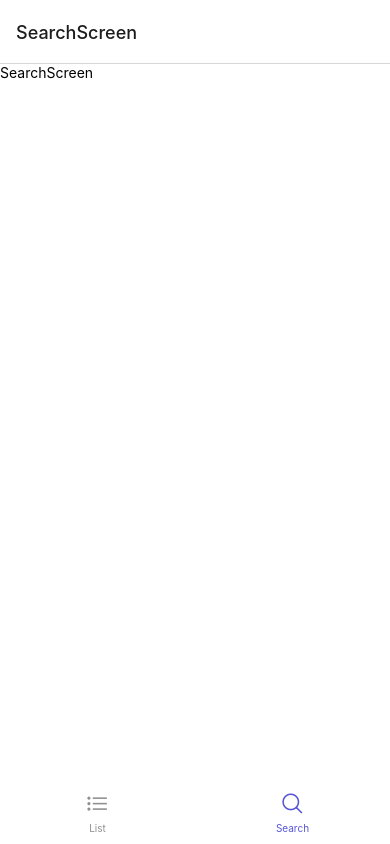
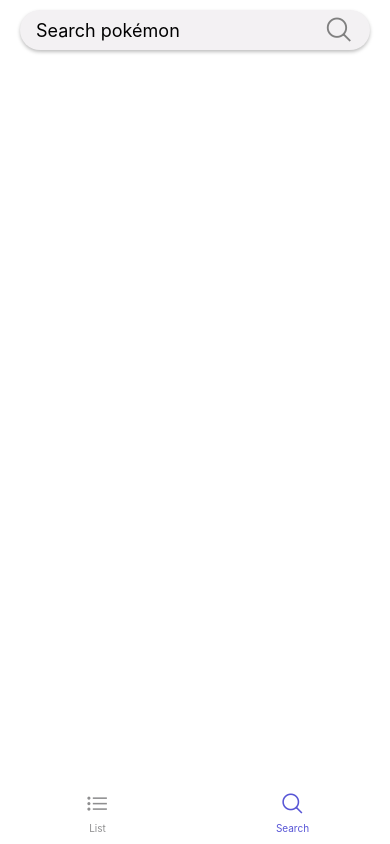
Before and after one commit to leotangram/pokedexRNTS, a React Native app: screen /SearchScreen in a window 390 px wide. Built offline with nearby package versions, Linux system fonts and the light colour scheme; no server answers.

Commit message:
Search component design

```diff
--- /dev/null
+++ b/src/components/SearchInput.tsx
@@ -0,0 +1,47 @@
+import React from 'react'
+import { Platform, StyleSheet, TextInput, View } from 'react-native'
+import Icon from 'react-native-vector-icons/Ionicons'
+
+const SearchInput = () => {
+  return (
+    <View style={styles.container}>
+      <View style={styles.textBackground}>
+        <TextInput
+          autoCapitalize="none"
+          autoCorrect={false}
+          placeholder="Search pokémon"
+          style={{ ...styles.textInput, top: Platform.OS === 'ios' ? 0 : 2 }}
+        />
+        <Icon color="grey" name="search-outline" size={30} />
+      </View>
+    </View>
+  )
+}
+
+export default SearchInput
+
+const styles = StyleSheet.create({
+  container: {},
+  textBackground: {
+    alignItems: 'center',
+    backgroundColor: '#f3f1f3',
+    borderRadius: 50,
+    flexDirection: 'row',
+    height: 40,
+    justifyContent: 'center',
+    paddingHorizontal: 20,
+    elevation: 5,
+    shadowColor: '#000000',
+    shadowOffset: {
+      height: 2,
+      width: 0
+    },
+    shadowOpacity: 0.25,
+    shadowRadius: 3.84
+  },
+  textInput: {
+    flex: 1,
+    fontSize: 18,
+    top: 2
+  }
+})
--- a/src/navigation/TabsNavigation.tsx
+++ b/src/navigation/TabsNavigation.tsx
@@ -24,7 +24,8 @@
           elevation: 0,
           height: Platform.OS === 'ios' ? 80 : 60,
           position: 'absolute'
-        }
+        },
+        headerShown: false
       }}
     >
       <Tab.Screen
--- a/src/screens/SearchScreen.tsx
+++ b/src/screens/SearchScreen.tsx
@@ -1,10 +1,20 @@
 import React from 'react'
-import { Text, View } from 'react-native'
+import { Platform, View } from 'react-native'
+import { useSafeAreaInsets } from 'react-native-safe-area-context'
+import SearchInput from '../components/SearchInput'
 
 const SearchScreen = () => {
+  const { top } = useSafeAreaInsets()
+
   return (
-    <View>
-      <Text>SearchScreen</Text>
+    <View
+      style={{
+        flex: 1,
+        marginHorizontal: 20,
+        marginTop: Platform.OS === 'ios' ? top : top + 10
+      }}
+    >
+      <SearchInput />
     </View>
   )
 }
```
